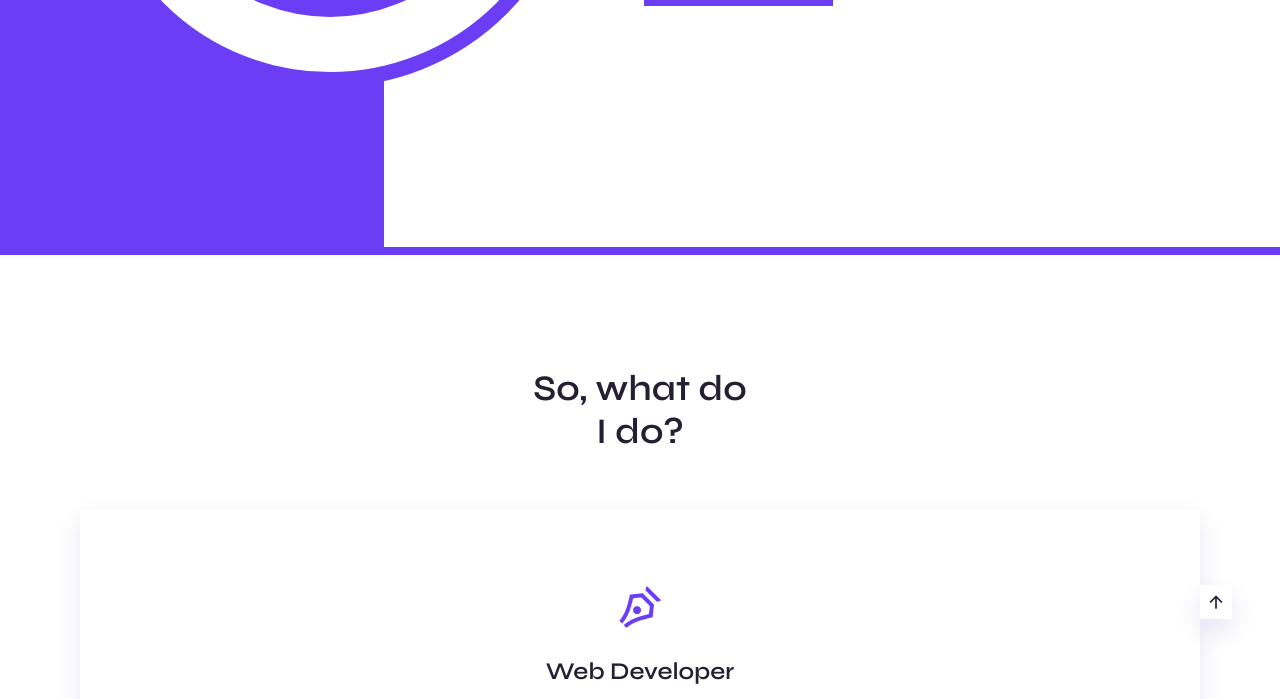
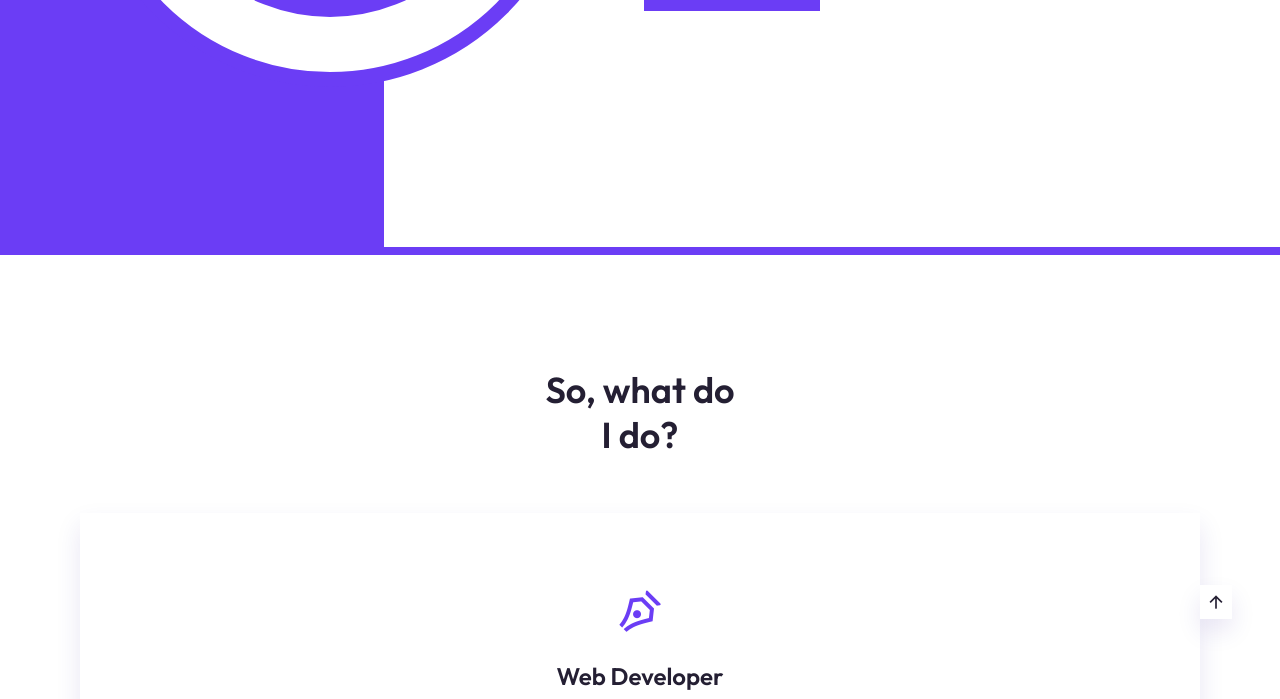
Before and after one commit to koustavdas2001/Portfolio-, a plain HTML site: page index.html in a window 1280 px wide. Shown: the part 581-1280 px from the top of the page. Drawn offline with nearby package versions, Linux system fonts and the light colour scheme.

Commit message:
fifth commit

```diff
--- a/assets/css/styles.css
+++ b/assets/css/styles.css
@@ -1,5 +1,6 @@
 /*=============== GOOGLE FONTS ===============*/
 @import url("https://fonts.googleapis.com/css2?family=Syne:wght@400;500;600&amp;display=swap");
+@import url('https://fonts.googleapis.com/css2?family=Outfit:wght@100..900&display=swap');
 
 /*=============== VARIABLES CSS ===============*/
 :root {
@@ -18,7 +19,7 @@
 
   /*========== Font and typography ==========*/
   /*.5rem = 8px | 1rem = 16px ...*/
-  --body-font: "Syne", sans-serif;
+  --body-font: "Outfit", sans-serif;
   --biggest-font-size: 2rem;
   --h1-font-size: 1.5rem;
   --h2-font-size: 1.25rem;
```
